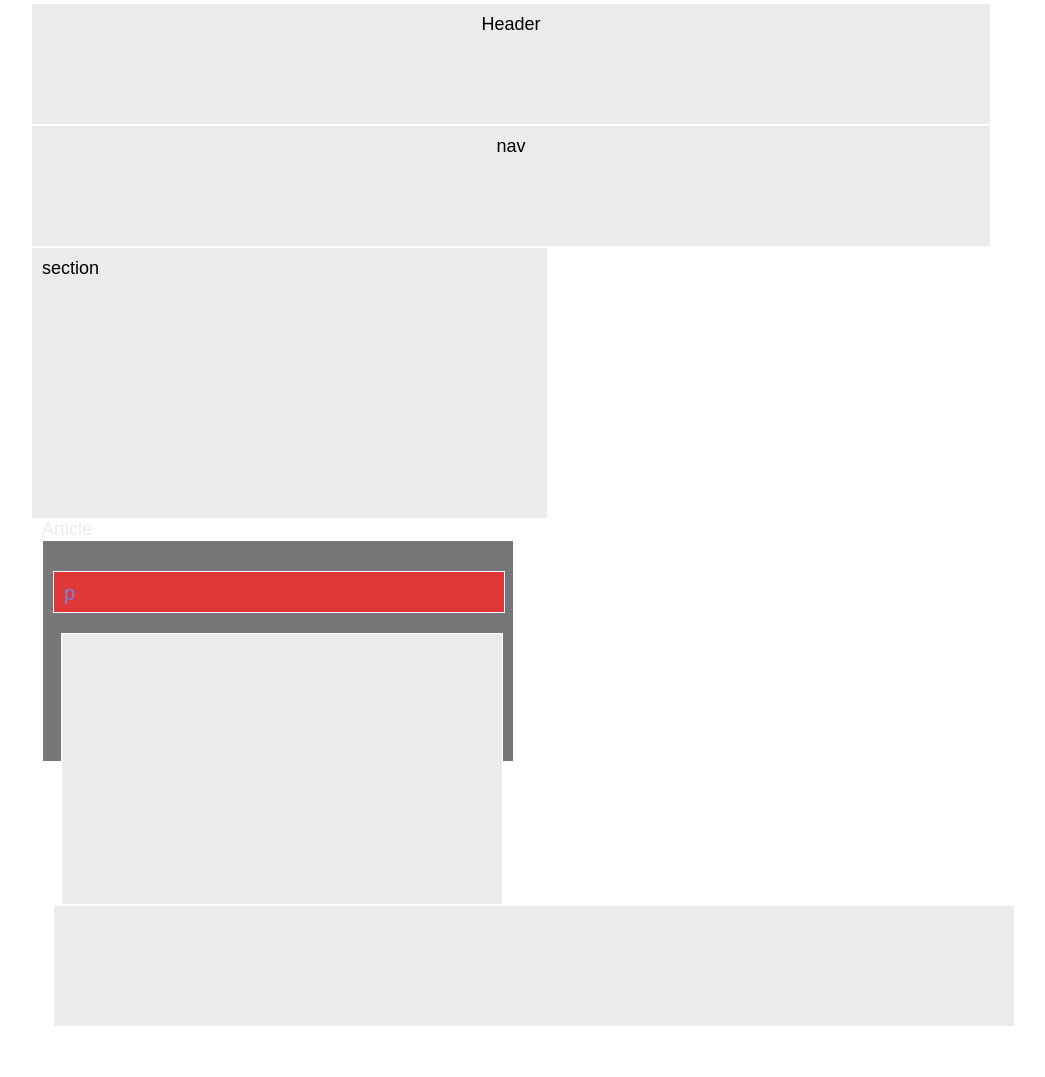
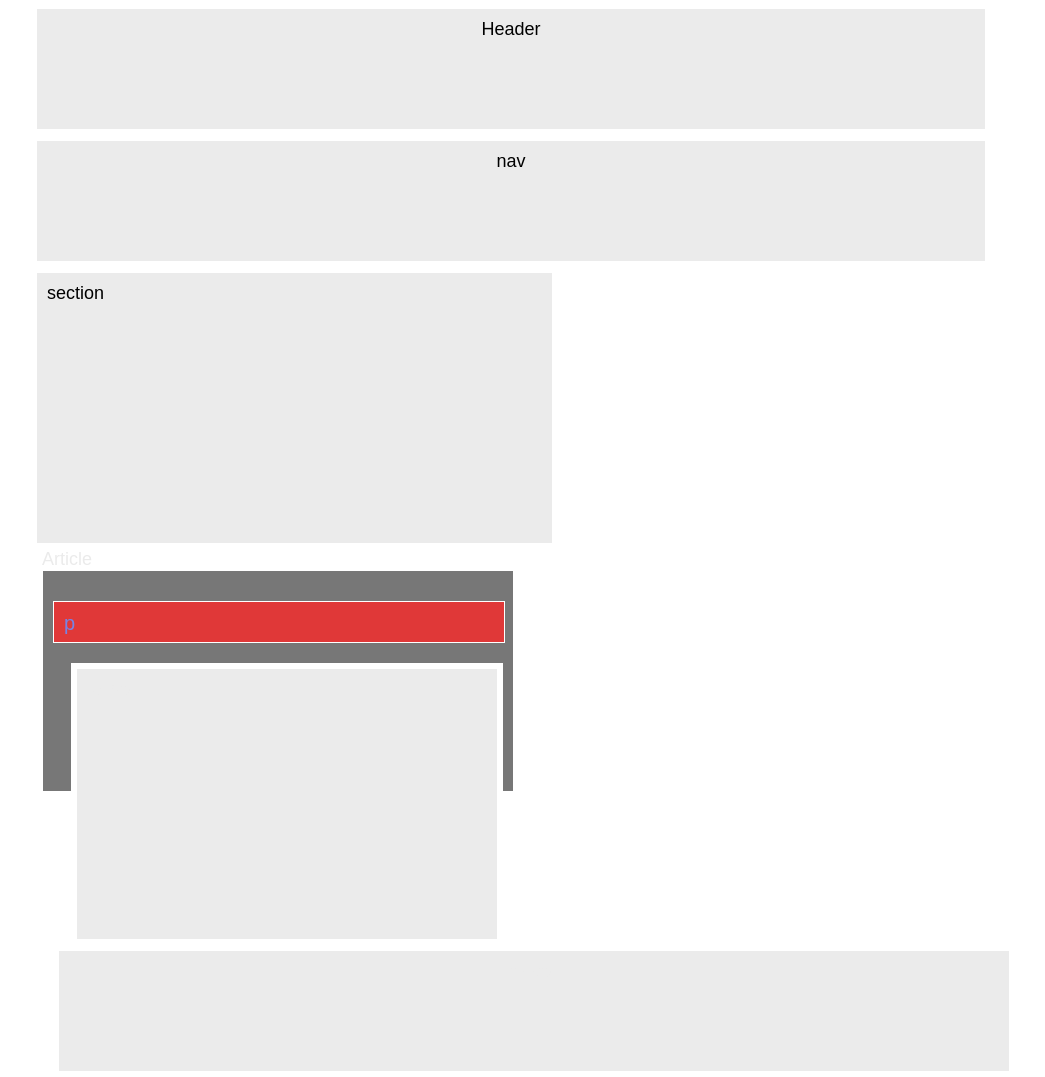
Before and after one commit to ashtinannb/HW-Wireframe, a plain HTML site: page index.html in a window 1280 px wide. Shown: the part 97-1174 px from the top of the page, without its empty margins (129-1174 px from the left). Before the commit the page ends 1124 px from the top, so only its background shows below. Drawn offline with Linux system fonts and the light colour scheme.

Commit message:
adjusted border

```diff
--- a/style.css
+++ b/style.css
@@ -17,7 +17,7 @@ header {
   background-color: #ebebeb;
   height: 100px;
   padding: 10px;
-  border: 1px solid white;
+  border: 6px solid white;
   text-align: center;
 }
 
@@ -25,7 +25,7 @@ nav {
   background-color: #ebebeb;
   height: 100px;
   padding: 10px;
-  border: 1px solid white;
+  border: 6px solid white;
   text-align: center;
 }
 
@@ -35,7 +35,7 @@ section {
   width: 495px;
   height: 250px;
   padding: 10px;
-  border: 1px solid white;
+  border: 6px solid white;
   float: left;
 }
 
@@ -69,19 +69,19 @@ p {
 
 aside {
   background-color: #ebebeb;
-  width: 420px;
+  width: 400px;
   height: 250px;
   padding: 10px;
-  border: 1px solid white;
+  border: 6px solid white;
   float: right;
 }
 
 footer {
   background-color: #ebebeb;
-  width: 940px;
+  width: 930px;
   height: 100px;
   padding: 10px;
-  border: 1px solid white;
+  border: 6px solid white;
   float: left;
   text-align: center;
 }
```
